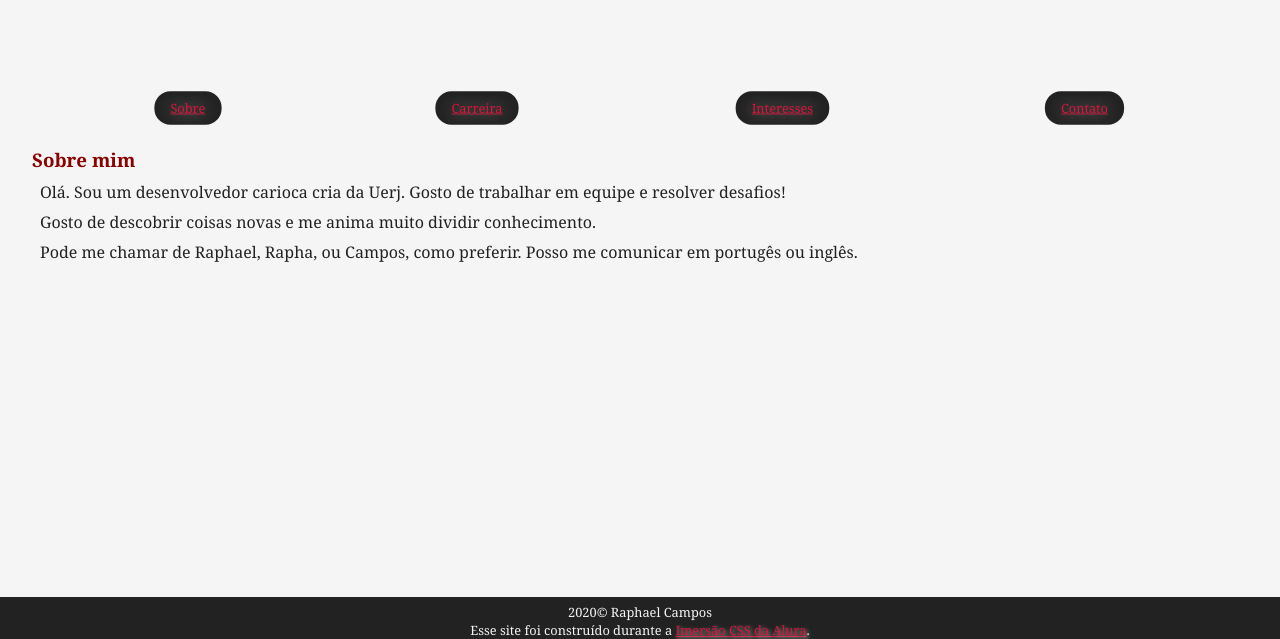
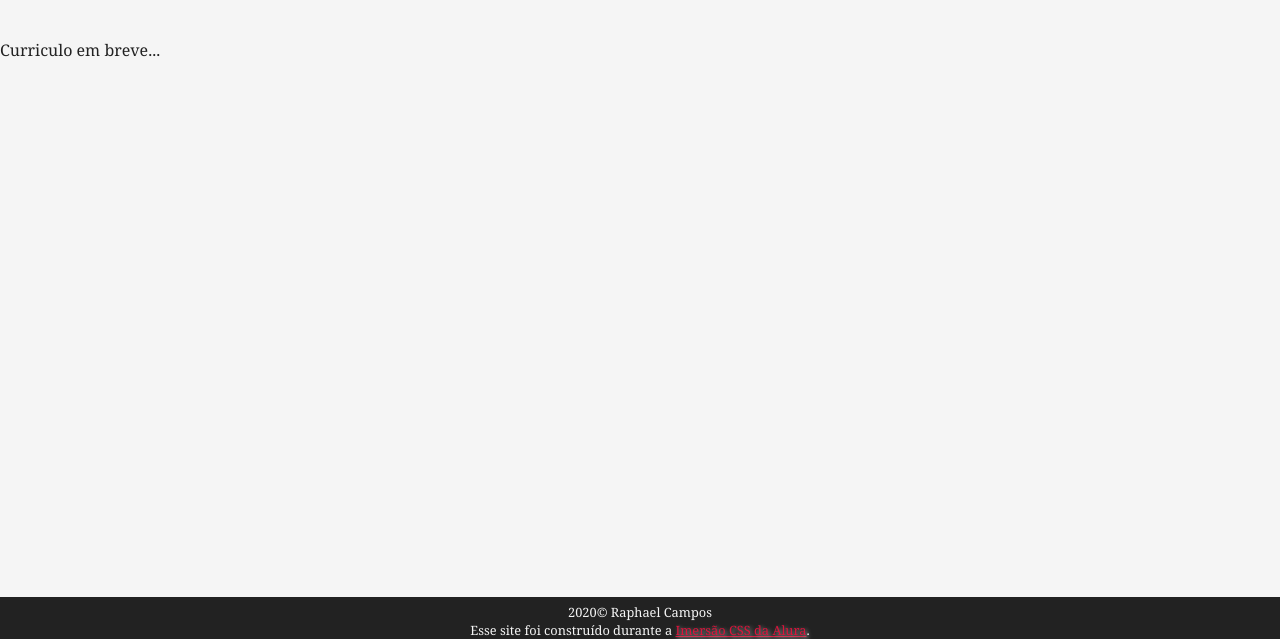
Before and after one commit to raphaelncampos/imersao-css, a plain HTML site: page curriculo.html in a window 1280 px wide. Shown: the part 161-800 px from the top of the page. Drawn offline with Linux system fonts and the light colour scheme.

Commit message:
toques finais de hoje

```diff
--- a/curriculo.html
+++ b/curriculo.html
@@ -3,6 +3,9 @@
   <head>
     <meta charset="UTF-8" />
     <meta name="viewport" content="width=device-width, initial-scale=1.0" />
+    <meta name="theme-color" content="#222222" />
+    <meta name="apple-mobile-web-app-capable" content="yes" />
+    <meta name="apple-mobile-web-app-status-bar-style" content="#222222" />
     <title>Raphael Campos</title>
     <link rel="stylesheet" href="css/style.css" />
     <script
@@ -26,7 +29,7 @@
         <h2 class="site-subtitle">Currículum Vitae</h2>
       </div>
     </header>
-    <div class="wrapper">
+    <!-- <div class="wrapper">
       <nav class="scroller">
         <ul>
           <li><a href="#sobre">Sobre</a></li>
@@ -152,7 +155,8 @@
           </div>
         </section>
       </div>
-    </div>
+    </div> -->
+    <div class="wrapper">Curriculo em breve...</div>
     <footer>
       <p>2020&copy; Raphael Campos</p>
       <p>
```
Also changed, not shown: index.html (+3 -0 lines), portfolio.html (+6 -2 lines).
